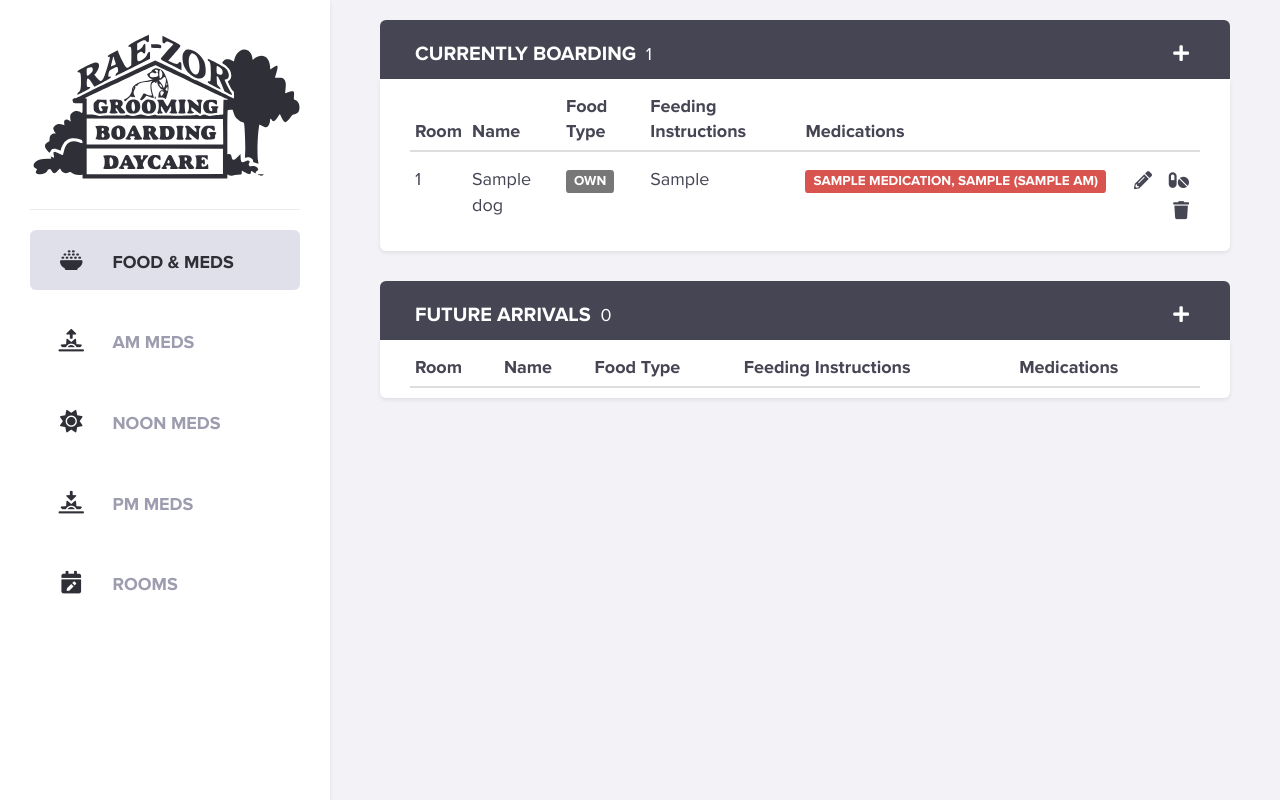
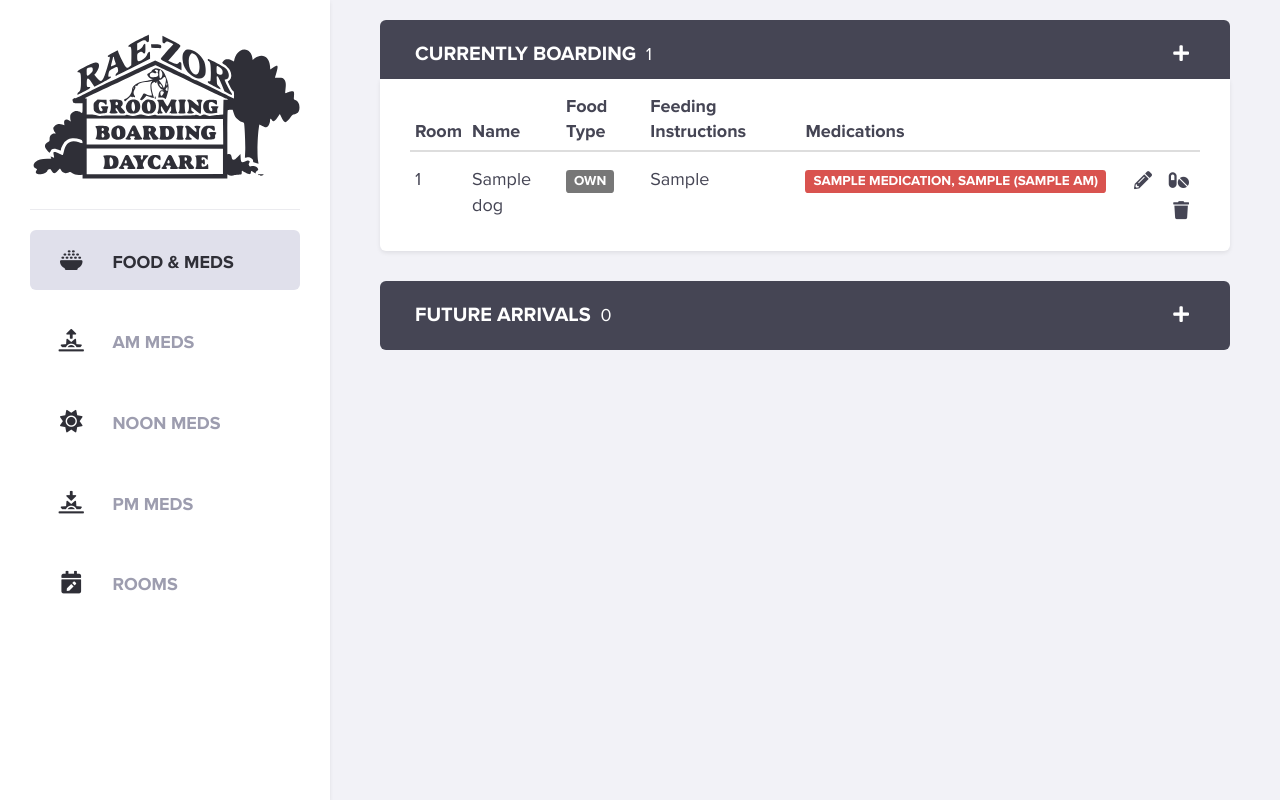
Before and after one commit to rae-zor-gbd/boarding, a PHP site: page / in a window 1280 px wide. Run offline with PHP 8.4, Linux system fonts and the light colour scheme; tables that the repository leaves empty hold one stand-in row (values such as "Sample post"); data that the repository does not hold is empty.

Commit message:
Add conditions for empty tables

```diff
--- a/css/main.css
+++ b/css/main.css
@@ -563,6 +563,9 @@ nav {
 .rooms-multi-column .rooms-multi-row .room-row:nth-of-type(3n) {
   margin-left:-1px;
 }
+.table-container:has(>table tbody:empty) {
+  display:none;
+}
 .table-count {
   padding-left:5px;
 }
@@ -574,10 +577,14 @@ nav {
   padding:calc(var(--spacer)*(2/3)) calc(var(--spacer) + 5px) calc(var(--spacer)/3);
   text-transform:uppercase;
 }
-.table-header:not(:nth-of-type(1)) {
-  margin-top:var(--spacer);
+.table-outer:has(>.table-container table tbody:empty)>.table-header {
+  border-radius:6px;
+  padding:calc(var(--spacer)*(2/3)) calc(var(--spacer) + 5px);
 }
 .table-heading {
   font-size:20px;
   font-weight:var(--font-weight-bold);
 }
+.table-outer:not(:nth-of-type(1)) {
+  margin-top:var(--spacer);
+}
--- a/index.php
+++ b/index.php
@@ -192,6 +192,7 @@ include 'assets/config.php';
     </div>
   </form>
   <div class='container-fluid'>
+    <div class='table-outer'>
       <div class='table-header'>
         <span class='table-heading'>Currently Boarding</span>
         <span class='table-count' id='table-currently-boarding-count'></span>
@@ -214,6 +215,8 @@ include 'assets/config.php';
           <tbody id='table-currently-boarding'></tbody>
         </table>
       </div>
+    </div>
+    <div class='table-outer'>
       <div class='table-header'>
         <span class='table-heading'>Future Arrivals</span>
         <span class='table-count' id='table-future-arrivals-count'></span>
@@ -235,6 +238,7 @@ include 'assets/config.php';
           </thead>
           <tbody id='table-future-arrivals'></tbody>
         </table>
+      </div>
     </div>
   </div>
   <form action='' method='post' spellcheck='false' id='addMedsForm'>
```
Lines whose indentation alone changed are shown as unchanged.
